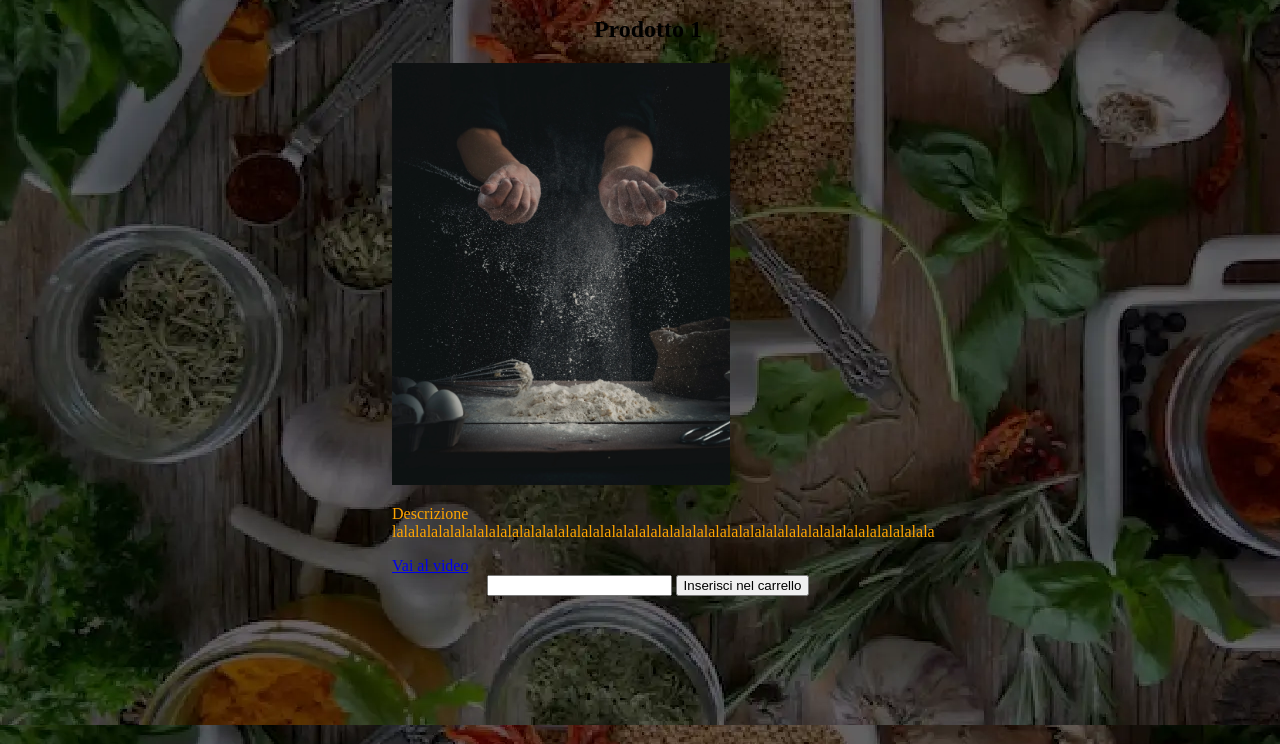
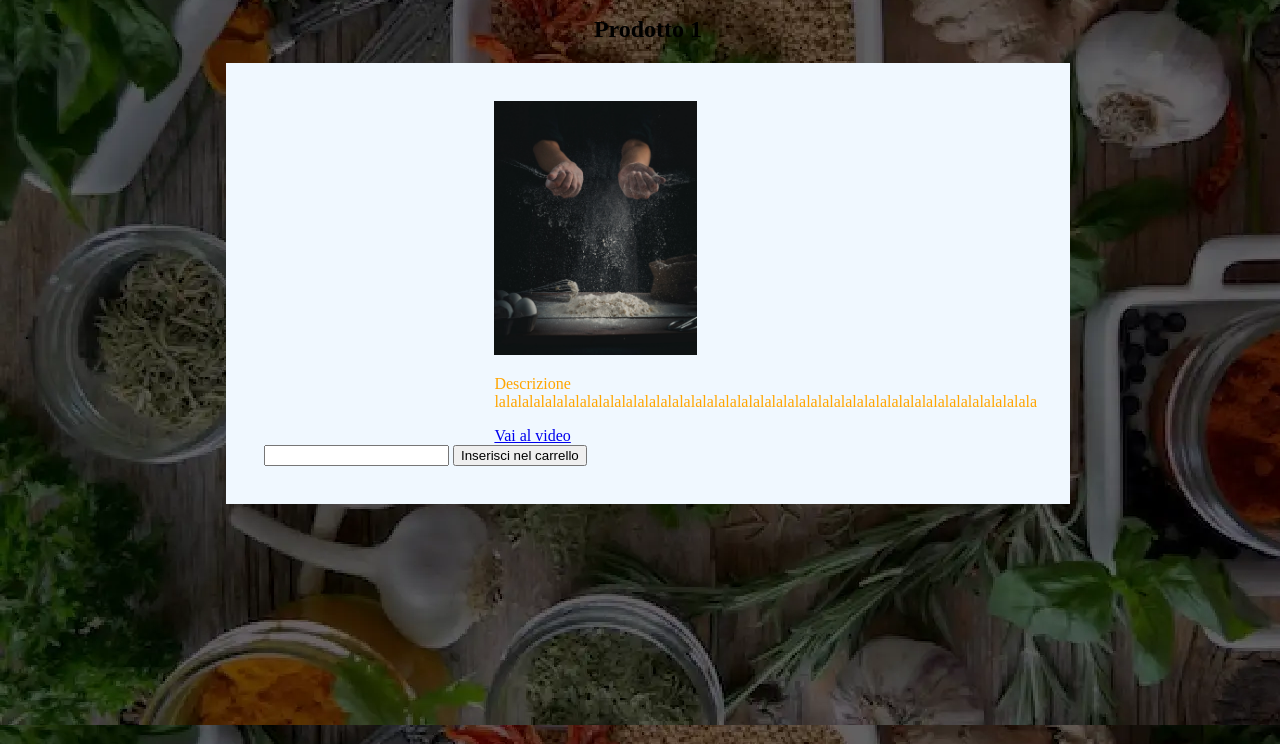
Before and after one commit to youssouf994/cucina, a Flask app: page /cucina_africana/1 in a window 1280 px wide. Shown: the part 43-787 px from the top of the page. Run offline with Flask 3, Linux system fonts and the light colour scheme; data comes from the database, SQL or seed files in the repository.

Commit message:
Update pano.html

```diff
--- a/templates/pano.html
+++ b/templates/pano.html
@@ -80,7 +80,7 @@
             <button id="chiudi_div2">Chiudi</button>
         </div>
     </div>
-
+    <div class="pannello2">
         <div class="img_pano">
             <img src="{{ corso[6]}}" class="immag" />
             <p>{{ corso[5] }}</p>
@@ -93,5 +93,6 @@
                 <button type="submit">Inserisci nel carrello</button>
             </form>
         </div>
+    </div>
 </body>
 </html>
```
Lines whose indentation alone changed are shown as unchanged.
